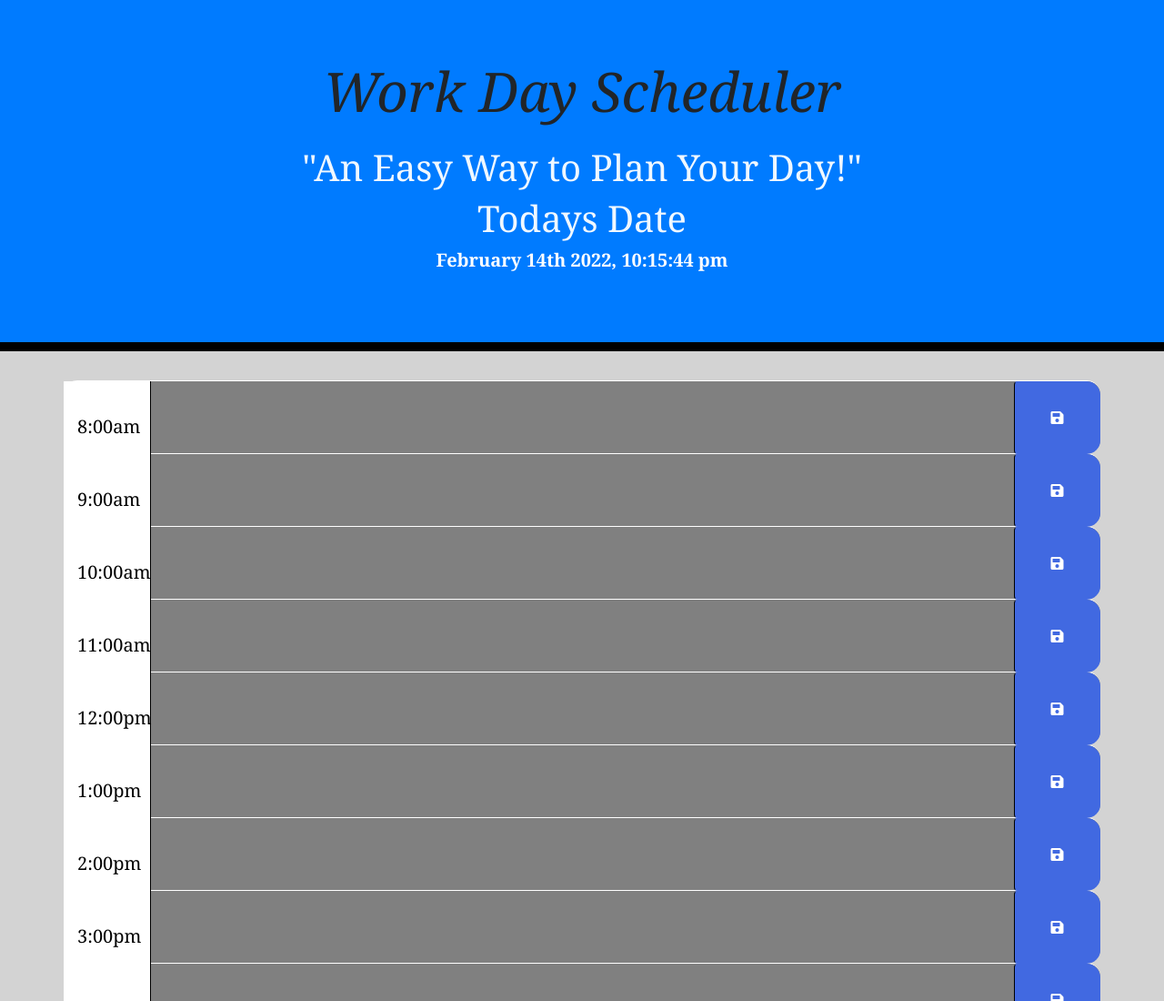
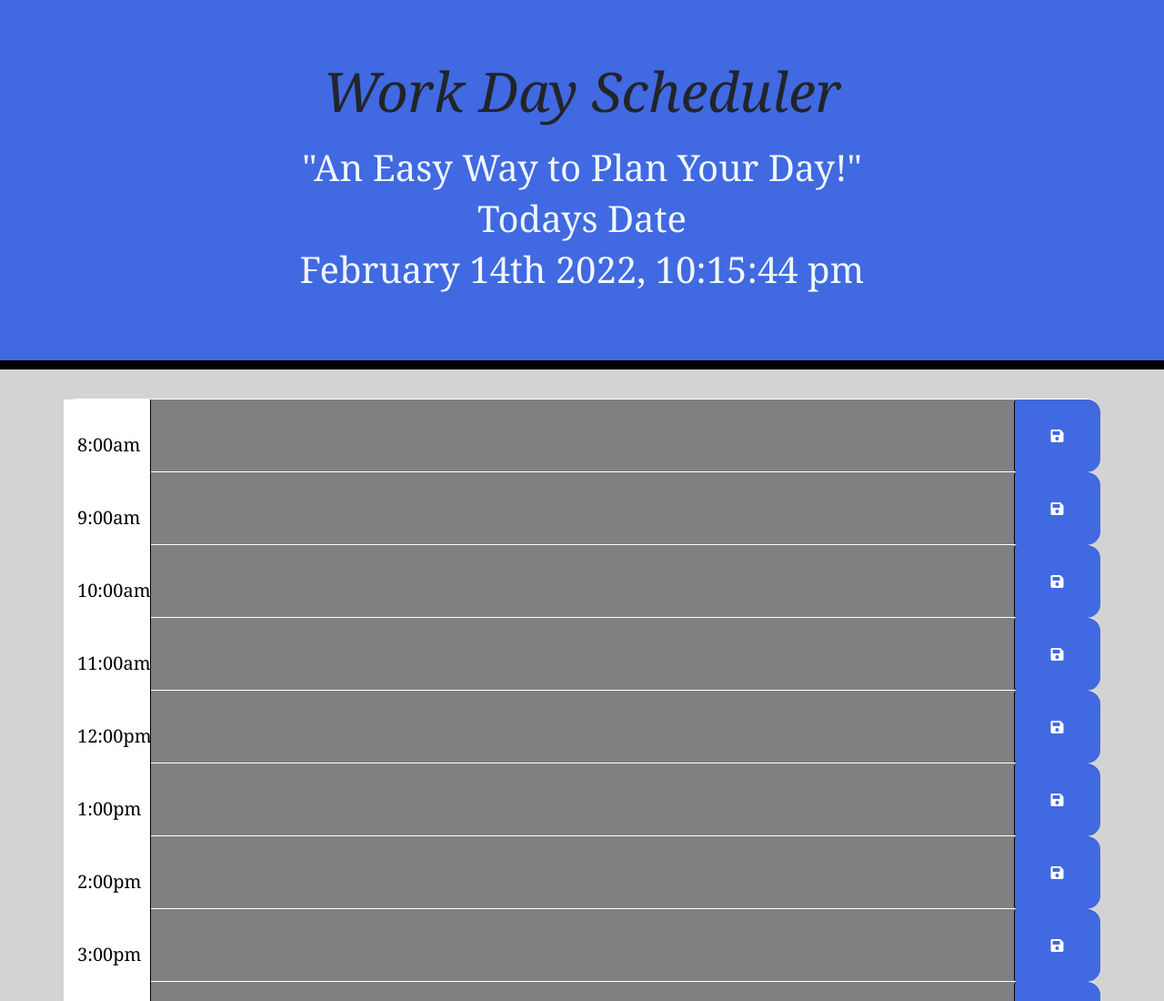
Before and after one commit to gmumpower/cuddly-memory-scheduler, a plain HTML site: page index.html in a window 1280 px wide. Shown: the top 1100 px of the page at 91% size. Drawn offline with nearby package versions, Linux system fonts and the light colour scheme.

Commit message:
few more edits for future

```diff
--- a/assets/style.css
+++ b/assets/style.css
@@ -26,7 +26,7 @@ body {
 
   .jumbotron {
     text-align: center;
-    background-color: transparent;
+    background-color: royalblue;
     border-radius: 0;
     border-bottom: 10px solid black;
   }
--- a/index.html
+++ b/index.html
@@ -14,12 +14,12 @@
 </head>
 
 <body>
-    <header class="jumbotron bg-primary">
+    <header class="jumbotron">
         <h1>Work Day Scheduler</h1>
         <br>
         <p>"An Easy Way to Plan Your Day!"</p>
         <p>Todays Date</p>
-        <p id="currentDay" class="text-white font-weight-bold lead"></p>
+        <p id="currentDay"></p>
     </header>
     <div class="container">
         <div id="hour8" class="row time-block">
```
